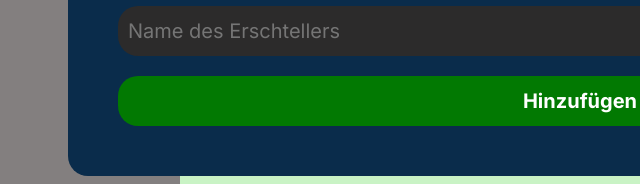
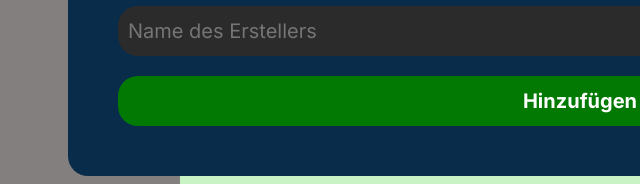
Before and after one commit to bbzWerdohl/ToDoListLager, a plain HTML site: page index.html in a window 1280 px wide. Both pictures are taken after a click on the button "Neue Aufgabe hinterlägen". Shown: the part 440-624 px from the top of the page, 60-700 px from the left. Drawn offline with Linux system fonts and the light colour scheme.

Commit message:
Update index.html

```diff
--- a/index.html
+++ b/index.html
@@ -27,7 +27,7 @@
                     </select>
                     <input type="text" class="task_name" placeholder="Bitte benennen Sie Aufgabe" required>
                     <input type="text" class="details" placeholder="Beschreibung" required>
-                    <input type="text" class="nameOfCreator" placeholder="Name des Erschtellers">
+                    <input type="text" class="nameOfCreator" placeholder="Name des Erstellers">
                     <button type="submit" class="submit">Hinzufügen</button>
                 </form>
             </div>
```
